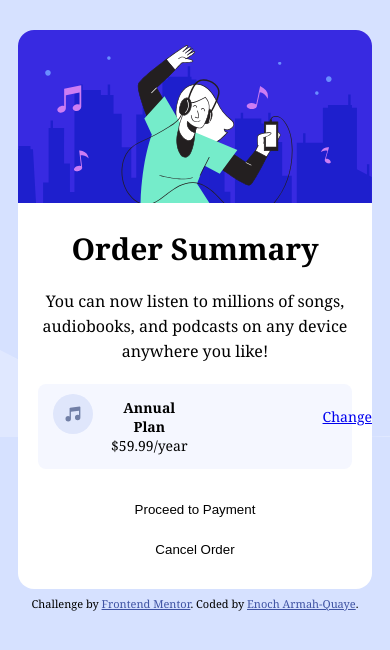
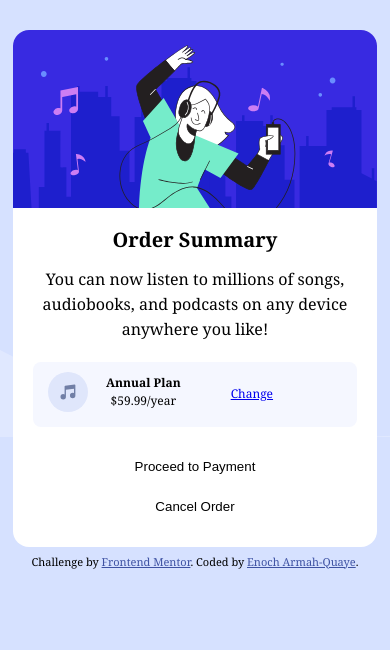
Before and after one commit to EnochArmah-Quaye/OrderSummaryProject, a plain HTML site: page index.html in a window 390 px wide. Drawn offline with Linux system fonts and the light colour scheme; a web font is replaced by a local one.

Commit message:
Reverted back because there was a problem with the previous responsive design
great work

```diff
--- a/style.css
+++ b/style.css
@@ -13,96 +13,75 @@ body {
 }
 #container {
     background-color:white;
-    margin: 30px 300px 0px 300px;
+    margin: 40px 450px 0px ;
     text-align: center;
-    border-radius: 1em;
 }
 #plan {
     display: flex;
     flex-direction: row;
     background-color: hsl(225, 100%, 98%);
-    margin:0px 20px 0px 20px;
-    border-radius: 0.5em;
-
+    margin:0px 20px;
+    height: 65px;
 }
 #plan-text {
     display: flex;
     flex-direction: row;
-    margin-left: 0px;
-    font-size: 15px;
+    margin-left: 20px;
 }
 #plan-text p {
-    margin-left:32px ;
+    margin-left:2px ;
+    line-height: 1.5em;
 }
 #buttons {
     display: flex;
     flex-direction: column;
     justify-content: space-around;
-    margin: 0px 0px 0px 0px;
+    margin: 10px 10px 10px 10px;
 }
 #link1 {
-    margin-left: 100px;
-    margin-top: 23px;
+    margin-left: 150px;
+    margin-top: 20px;
 }
 #image2 {
-    margin:0px 0px 0px 0px;
+    margin:7px 0px 0px 15px;
 }
 
 #text {
     margin: 0px;
 }
 img {
-    width:100%;
-    height: auto;
-    border-top-left-radius: 1em;
-    border-top-right-radius: 1em;
+      width:100%;
+      height:auto;
 }
-img[src="images/icon-music.svg"] {
-    width: 40px;
-    height: 40px;
-    margin: 10px 0px 0px 15px;
-}
+
 #b1 {
-    margin-top: 20px;
     margin-left: 20px;
     margin-right: 20px;
     background-color: white;
     border-style: hidden;
-    height: 40px;
+    height: 30px;
 }
 #b2 {
-    margin-top: 0px;
+    margin-top: 10px;
     margin-bottom: 20px;
     margin-left: 20px;
     margin-right: 20px;
     background-color: white;
     border-style: hidden;
-    height: 40px;
+    height: 30px;
 }
 #b1:hover {
     background-color: blue;
     cursor: pointer;
     color: white;
-    border-radius: 0.5em;
+    border-radius: 1em;
 }
 #b2:hover {
     background-color: blue;
     cursor: pointer;
     color: white;
-    border-radius: 0.5em;
+    border-radius: 1em;
 }
-h1 {
-    font-size: 30px;
-}
-#text1 {
-    margin: 0px 30px 20px 30px;
-    text-align: center;
-    line-height: 25px;
-}
-.attribution {
-    margin-top: 7px;
-}
-
 
 @media only screen and (max-width:1024px) {
     body {
@@ -112,7 +91,7 @@ h1 {
     }
     #container {
         background-color:white;
-        margin: 30px 300px 0px 300px;
+        margin: 30px 5px 0px 5px;
         text-align: center;
         border-radius: 1em;
     }
@@ -128,10 +107,10 @@ h1 {
         display: flex;
         flex-direction: row;
         margin-left: 0px;
-        font-size: 15px;
+        font-size: 12px;
     }
     #plan-text p {
-        margin-left:32px ;
+        margin-left:18px ;
     }
     #buttons {
         display: flex;
@@ -140,7 +119,7 @@ h1 {
         margin: 0px 0px 0px 0px;
     }
     #link1 {
-        margin-left: 100px;
+        margin-left: 50px;
         margin-top: 23px;
     }
     #image2 {
@@ -191,10 +170,10 @@ h1 {
         border-radius: 0.5em;
     }
     h1 {
-        font-size: 30px;
+        font-size: 20px;
     }
     #text1 {
-        margin: 0px 30px 20px 30px;
+        margin: 0px 8px 20px 8px;
         text-align: center;
         line-height: 25px;
     }
@@ -203,7 +182,7 @@ h1 {
     }
 }
 
-@media only screen and (max-width:768px) {
+@media only screen and (max-width:798px) {
     body {
         background-image: url(images/pattern-background-desktop.svg);
         background-color: hsl(225, 100%, 94%);
@@ -211,7 +190,7 @@ h1 {
     }
     #container {
         background-color:white;
-        margin: 30px 130px 0px 130px;
+        margin: 30px 5px 0px 5px;
         text-align: center;
         border-radius: 1em;
     }
@@ -227,10 +206,10 @@ h1 {
         display: flex;
         flex-direction: row;
         margin-left: 0px;
-        font-size: 15px;
+        font-size: 12px;
     }
     #plan-text p {
-        margin-left:32px ;
+        margin-left:18px ;
     }
     #buttons {
         display: flex;
@@ -239,7 +218,7 @@ h1 {
         margin: 0px 0px 0px 0px;
     }
     #link1 {
-        margin-left: 200px;
+        margin-left: 50px;
         margin-top: 23px;
     }
     #image2 {
@@ -290,10 +269,10 @@ h1 {
         border-radius: 0.5em;
     }
     h1 {
-        font-size: 30px;
+        font-size: 20px;
     }
     #text1 {
-        margin: 0px 30px 20px 30px;
+        margin: 0px 8px 20px 8px;
         text-align: center;
         line-height: 25px;
     }
@@ -310,7 +289,7 @@ h1 {
     }
     #container {
         background-color:white;
-        margin: 30px 10px 0px 10px;
+        margin: 30px 5px 0px 5px;
         text-align: center;
         border-radius: 1em;
     }
@@ -326,7 +305,7 @@ h1 {
         display: flex;
         flex-direction: row;
         margin-left: 0px;
-        font-size: 14px;
+        font-size: 12px;
     }
     #plan-text p {
         margin-left:18px ;
@@ -338,14 +317,14 @@ h1 {
         margin: 0px 0px 0px 0px;
     }
     #link1 {
-        margin-left: 135px;
+        margin-left: 50px;
         margin-top: 23px;
     }
     #image2 {
         margin:0px 0px 0px 0px;
     }
 
-    #text{
+    #text {
         margin: 0px;
     }
     img {
@@ -389,10 +368,10 @@ h1 {
         border-radius: 0.5em;
     }
     h1 {
-        font-size: 30px;
+        font-size: 20px;
     }
     #text1 {
-        margin: 0px 15px 20px 15px;
+        margin: 0px 8px 20px 8px;
         text-align: center;
         line-height: 25px;
     }
@@ -437,7 +416,7 @@ h1 {
         margin: 0px 0px 0px 0px;
     }
     #link1 {
-        margin-left: 100px;
+        margin-left: 50px;
         margin-top: 23px;
     }
     #image2 {
@@ -445,7 +424,7 @@ h1 {
     }
 
     #text {
-        margin: 0px 0px 0px 0px;
+        margin: 0px;
     }
     img {
         width:100%;
@@ -488,7 +467,7 @@ h1 {
         border-radius: 0.5em;
     }
     h1 {
-        font-size: 25px;
+        font-size: 20px;
     }
     #text1 {
         margin: 0px 8px 20px 8px;
```
